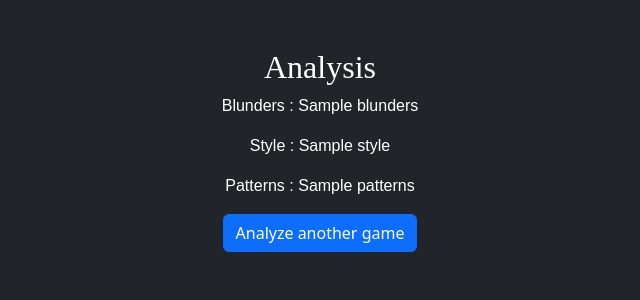
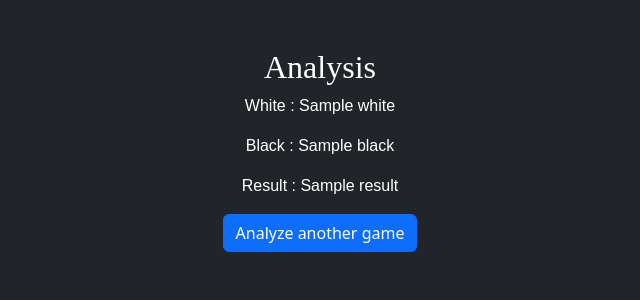
Before and after one commit to AnirudhGhatty/Personal-chess-coach, a Flask app: template templates/results.html in a window 1280 px wide. Shown: the top 300 px of the page, without its empty margins (320-960 px from the left). Run offline with Flask 3, Linux system fonts and the light colour scheme; the template is opened without the code that fills it: most values are stand-ins (such as "Sample title", 1, 10 or a date in 2020); parts of the project's set-up code (start-up, migrations or seed data) failed here and were passed over.

Commit message:
connected the pgn parser to the flask

```diff
--- a/analysis/pgn_parser.py
+++ b/analysis/pgn_parser.py
@@ -15,7 +15,7 @@ def parse_pgn(pgn_text):
 
 if __name__ == "__main__":
     sample_pgn = """
-     [Event "Live Chess"]
+[Event "Live Chess"]
 [Site "Chess.com"]
 [Date "2026.06.03"]
 [Round "?"]
--- a/app.py
+++ b/app.py
@@ -1,4 +1,5 @@
 from flask import Flask , render_template , request
+from analysis.pgn_parser import parse_pgn
 
 app = Flask(__name__)
 
@@ -9,11 +10,11 @@ def hello_world():
 @app.route("/analyze" , methods = ["GET" , "POST"])
 def analyze():
     pgn = request.form.get("pgn_text")
-    print("Received PGN : " , pgn)
+    parsed_data = parse_pgn(pgn)
     results = {
-        "Blunders" : 5 ,
-        "Style" : "Positional" ,
-        "Patterns" : "Theoretical"
+        "White" : parsed_data["white"] ,
+        "Black" : parsed_data["black"] ,
+        "Result" : parsed_data["result"]
     }
     return render_template("results.html" , results = results)
 
--- a/templates/results.html
+++ b/templates/results.html
@@ -8,9 +8,9 @@
 <body class="bg-dark text-white">
     <div class = "container mt-5">
   <h2>Analysis</h2>
-  <p>Blunders : {{ results.Blunders }}</p>
-  <p>Style : {{ results.Style }}</p>
-  <p>Patterns : {{ results.Patterns }}</p>
+  <p>White : {{ results.White }}</p>
+  <p>Black : {{ results.Black }}</p>
+  <p>Result : {{ results.Result }}</p>
   <div class="d-flex justify-content-center mt-3">
   <a href="/" class="btn btn-primary">Analyze another game</a>
 </div>
```
